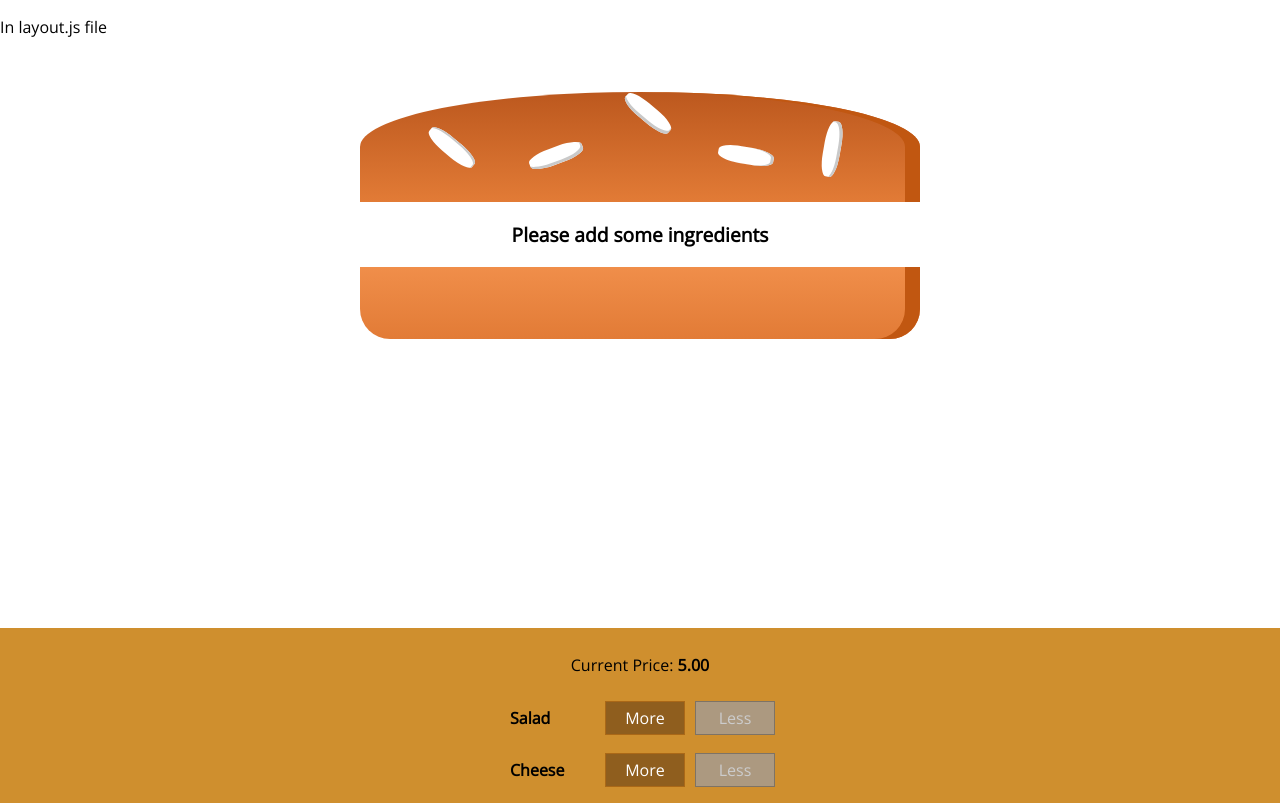
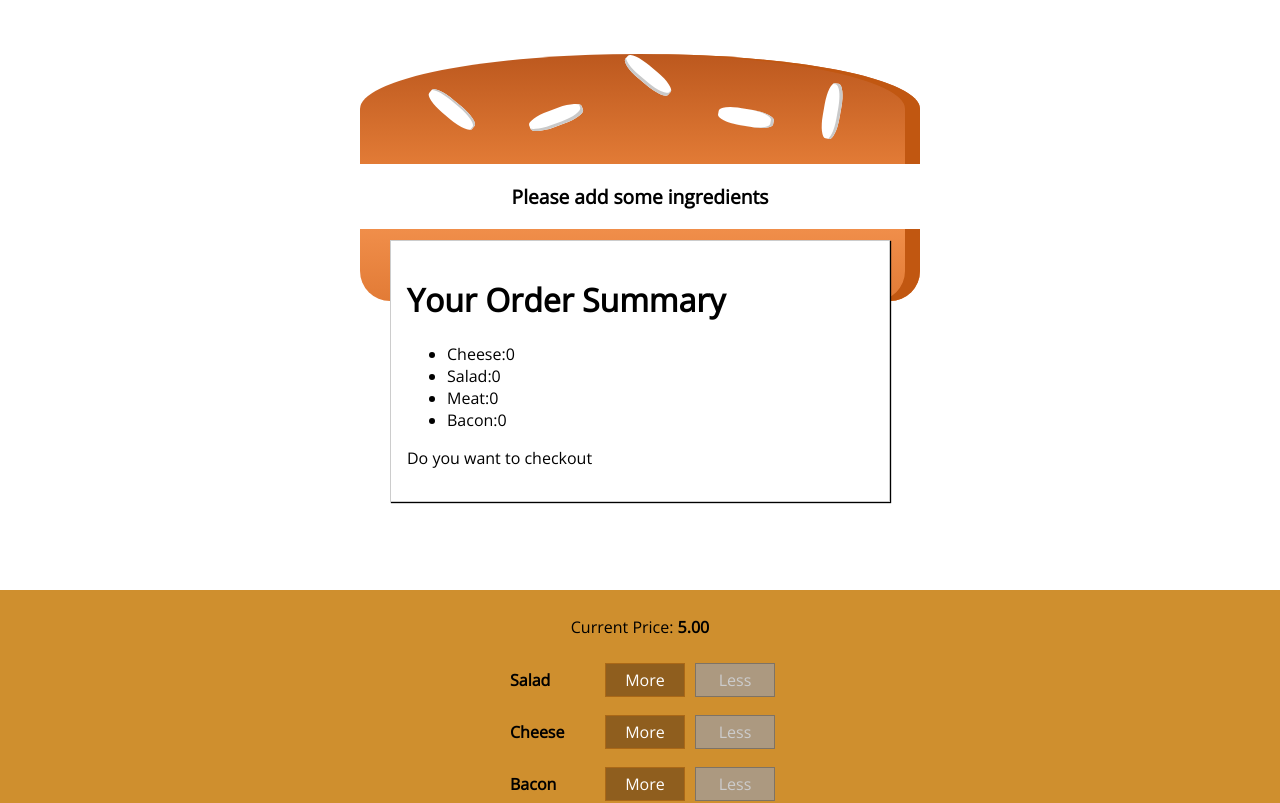
Before and after one commit to ShahrozAhmd/burger_builder, a React (Create React App) app: page / in a window 1280 px wide. Shown: the top 803 px of the page. Built offline with nearby package versions, Linux system fonts and the light colour scheme.

Commit message:
added modal to display order summary dynamically

```diff
--- /dev/null
+++ b/src/components/Burger/Order Summary/order_summary.js
@@ -0,0 +1,21 @@
+import React from "react";
+import Aux from "../../../hoc/auxiliary";
+
+export default function OrderSummary(props) {
+  let ingList = Object.keys(props.ingredients).map((igKeys) => {
+    return (
+      <li key={igKeys}>
+        <span style={{ textTransform: "capitalize" }}>{igKeys}</span>:
+        {props.ingredients[igKeys]}
+      </li>
+    );
+  });
+
+  return (
+    <Aux>
+      <h1>Your Order Summary</h1>
+      <ul>{ingList}</ul>
+      <p>Do you want to checkout</p>
+    </Aux>
+  );
+}
--- a/src/components/Layout/layout.js
+++ b/src/components/Layout/layout.js
@@ -6,7 +6,7 @@
 const Layout = (props) => {
   return (
     <Aux>
-      <p>In layout.js file</p>
+      {/* <p>In layout.js file</p> */}
 
       <main className={styles.content}>{props.children}</main>
     </Aux>
--- /dev/null
+++ b/src/components/UI/Modal/modal.js
@@ -0,0 +1,10 @@
+import React from 'react';
+import classes from './modal.module.css';
+
+export default function Modal(props) {
+    return (
+        <div className= {classes.Modal}>
+            {props.children}
+        </div>
+    )
+};
--- /dev/null
+++ b/src/components/UI/Modal/modal.module.css
@@ -0,0 +1,20 @@
+.Modal {
+  position: fixed;
+  z-index: 500;
+  background-color: white;
+  width: 70%;
+  border: 1px solid #ccc;
+  box-shadow: 1px 1px 1px black;
+  padding: 16px;
+  left: 15%;
+  top: 30%;
+  box-sizing: border-box;
+  transition: all 0.3s ease-out;
+}
+
+@media (min-width: 600px) {
+  .Modal {
+    width: 500px;
+    left: calc(50% - 250px);
+  }
+}
--- a/src/containers/BurgerBuilder/burger_builder.js
+++ b/src/containers/BurgerBuilder/burger_builder.js
@@ -2,6 +2,8 @@
 import Aux from "../../hoc/auxiliary";
 import Burger from "../../components/Burger/burger";
 import BuildControls from "../../components/Burger/Build Controls/build_controls";
+import Modal from "../../components/UI/Modal/modal";
+import OrderSummary from "../../components/Burger/Order Summary/order_summary";
 
 const INGREDIENTS_PRICES = {
   cheese: 2,
@@ -87,6 +89,9 @@
     }
     return (
       <Aux>
+        <Modal>
+          <OrderSummary ingredients = {this.state.ingredients}/>
+        </Modal>
         <Burger ingredients={this.state.ingredients} />
         <BuildControls
           addIngredient={this.addIngredientsHandler}
```
